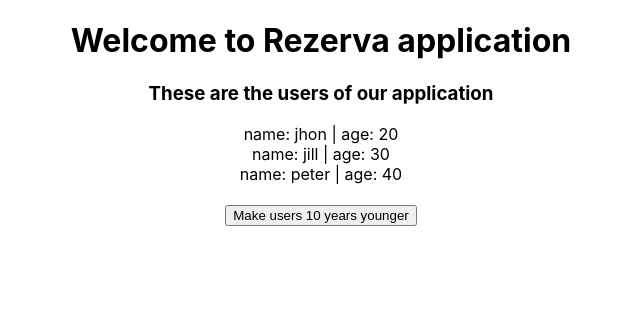
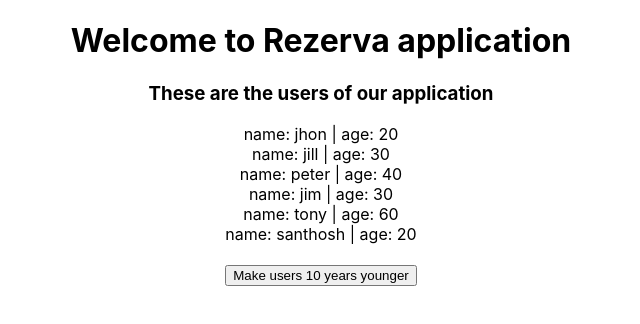
Before and after one commit to Santhoshmahanthi123/react-techsith, a React (Create React App) app: page / in a window 1280 px wide. Shown: the top 324 px of the page, without its empty margins (319-959 px from the left). Built offline with nearby package versions, Linux system fonts and the light colour scheme.

Commit message:
age updated dynamically without hard coding

```diff
--- a/src/users/User.js
+++ b/src/users/User.js
@@ -1,14 +1,9 @@
 import React from "react";
 const User = props => {
-  let age = props.age ? props.age : "NA";
-  if (props.children) {
-    return (
-      <div>
-        name: {props.children} | age: {age}
-      </div>
-    );
-  } else {
-    return <div> Invalid Entry.</div>;
-  }
+  return (
+    <div>
+      name: {props.children} | age: {props.age}
+    </div>
+  );
 };
 export default User;
--- a/src/users/Users.js
+++ b/src/users/Users.js
@@ -6,17 +6,30 @@
     users: [
       { name: "jhon", age: 20 },
       { name: "jill", age: 30 },
-      { name: "peter", age: 40 }
+      { name: "peter", age: 40 },
+      { name: "jim", age: 30 },
+      { name: "tony", age: 60 },
+      { name: "santhosh", age: 20 }
     ],
     title: "Welcome to Rezerva application"
   };
   makeMeYounger = () => {
+    // below is hard coded
+    // this.setState({
+    //   users: [
+    //     { name: "jhon", age: 10 },
+    //     { name: "jill", age: 20 },
+    //     { name: "peter", age: 30 }
+    //   ]
+    // });
+    // making code to dynamiclly change its state
+    const newState = this.state.users.map(user => {
+      const tempUser = user;
+      tempUser.age -= 10;
+      return tempUser;
+    });
     this.setState({
-      users: [
-        { name: "jhon", age: 10 },
-        { name: "jill", age: 20 },
-        { name: "peter", age: 30 }
-      ]
+      newState
     });
   };
   render() {
@@ -24,9 +37,9 @@
       <div>
         <h1>{this.state.title}</h1>
         <h3>These are the users of our application</h3>
-        <User age={this.state.users[0].age}>{this.state.users[0].name}</User>
-        <User age={this.state.users[1].age}>{this.state.users[1].name}</User>
-        <User age={this.state.users[2].age}>{this.state.users[2].name}</User>
+        {this.state.users.map(user => {
+          return <User age={user.age}>{user.name}</User>;
+        })}
         <br />
         <button onClick={this.makeMeYounger}>
           Make users 10 years younger
```
